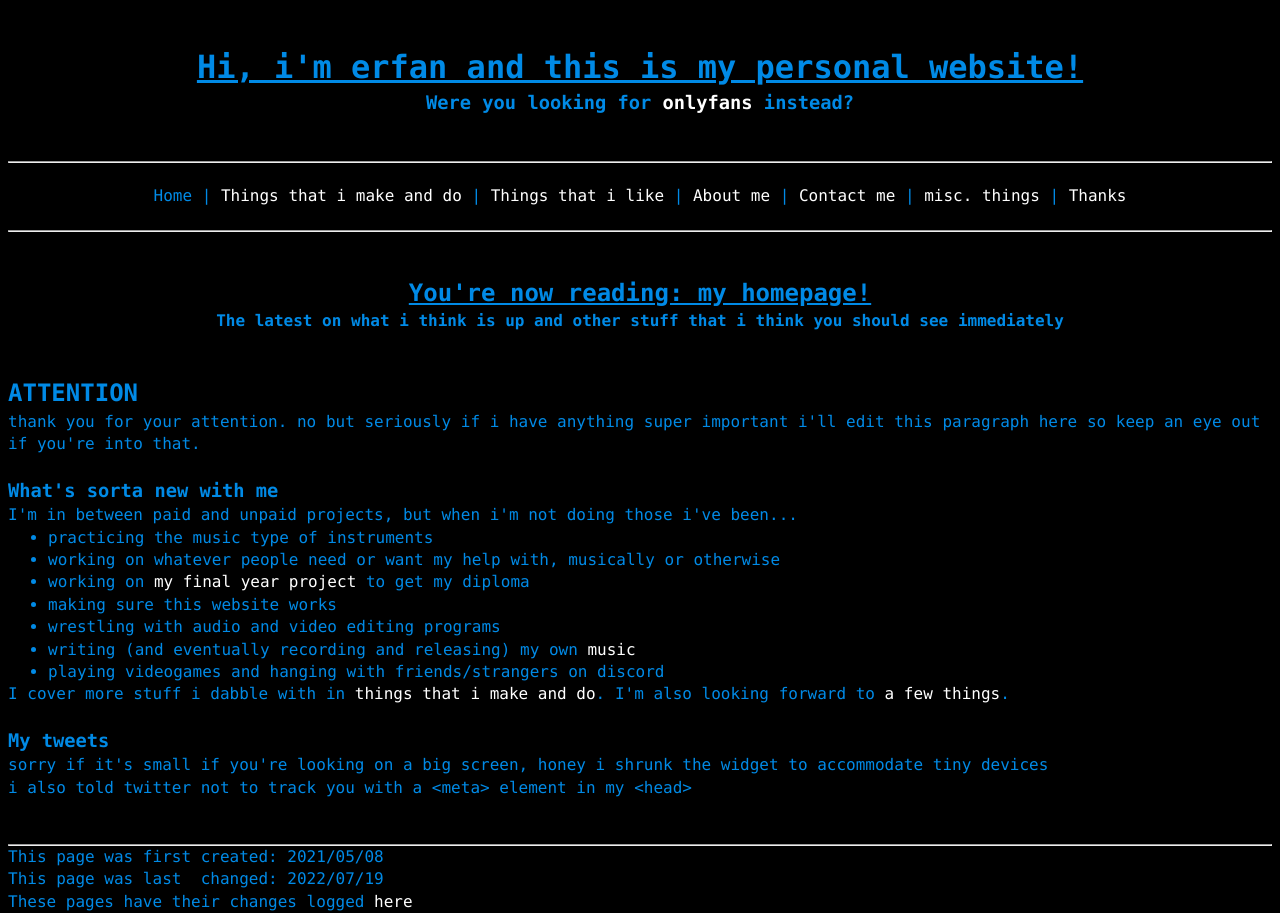
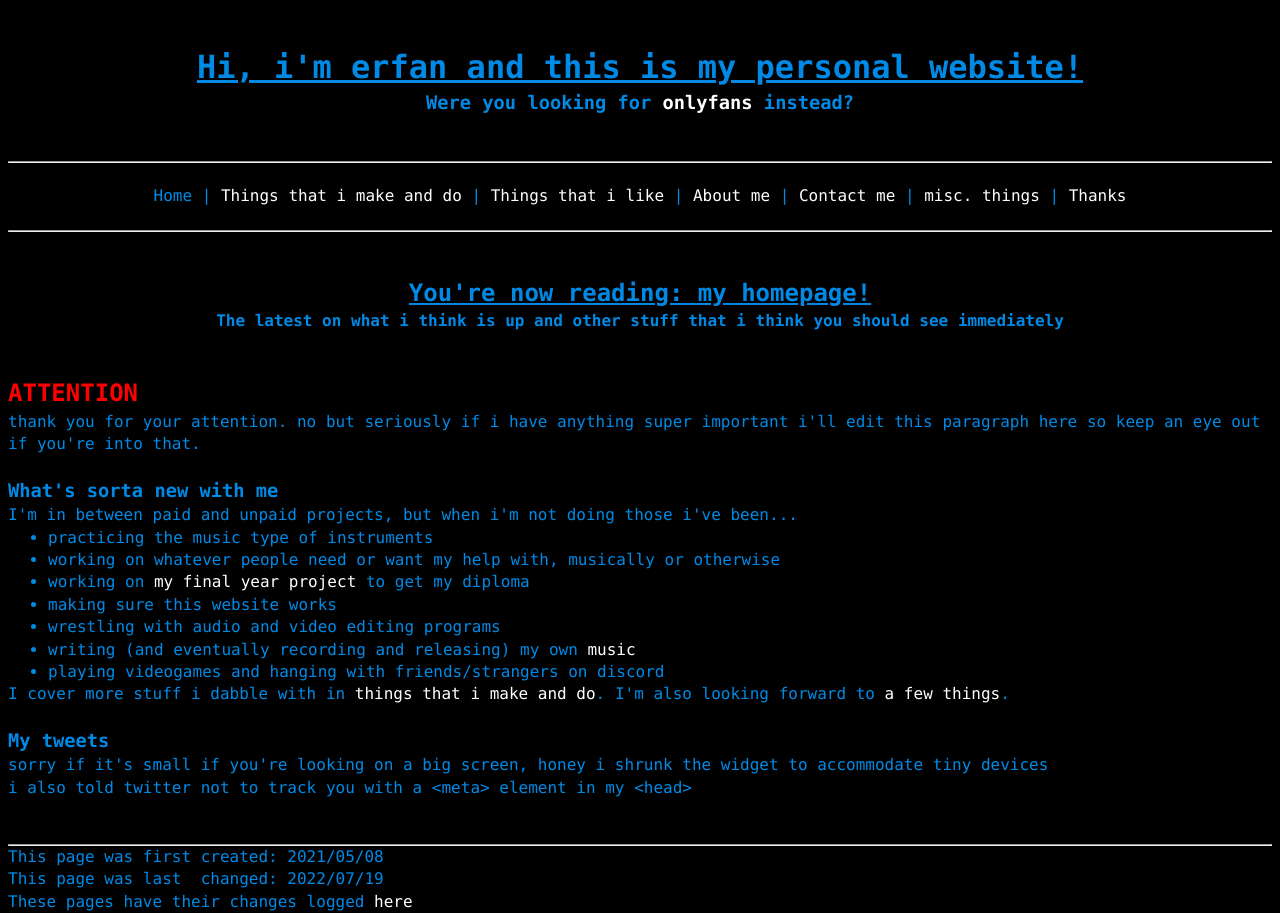
Before and after one commit to a-erfan-aa/a-erfan-aa.github.io, a Jekyll site: the page built from index.html, in a window 1280 px wide. Built offline with Jekyll 4.4.1, drawn with Linux system fonts in a browser that asks for light colours; comment, search, counter and statistics services are not loaded.

Commit message:
Made ATTENTION in index.html red

```diff
--- a/index.html
+++ b/index.html
@@ -14,7 +14,7 @@ lastChanged: 2022/07/19
 
 <!-- attention -->
 <div>
-	<h3 style="font-size: 150%;">ATTENTION</h3>
+	<h3 style="font-size: 150%; color: red;">ATTENTION</h3>
 		<p>thank you for your attention. no but seriously if i have anything super important i'll edit this paragraph here so keep an eye out if you're into that.</p>
 </div>
 
```
